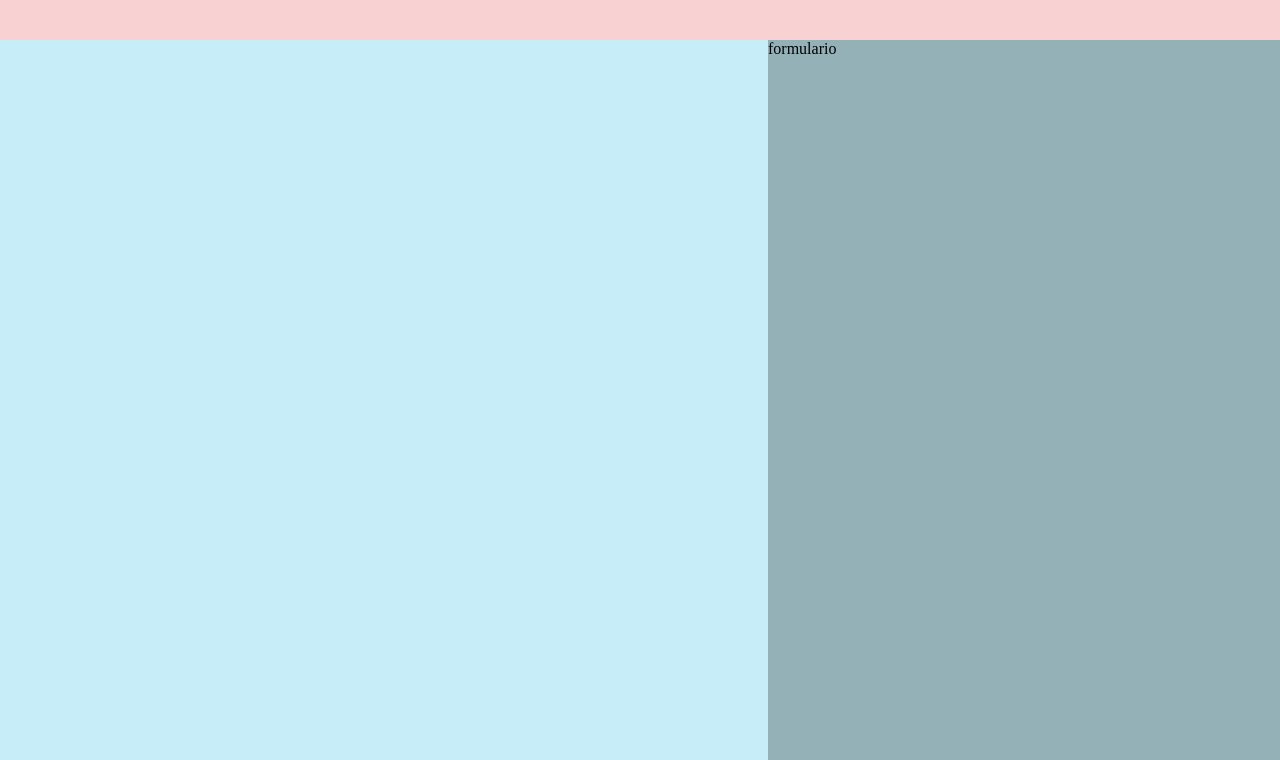
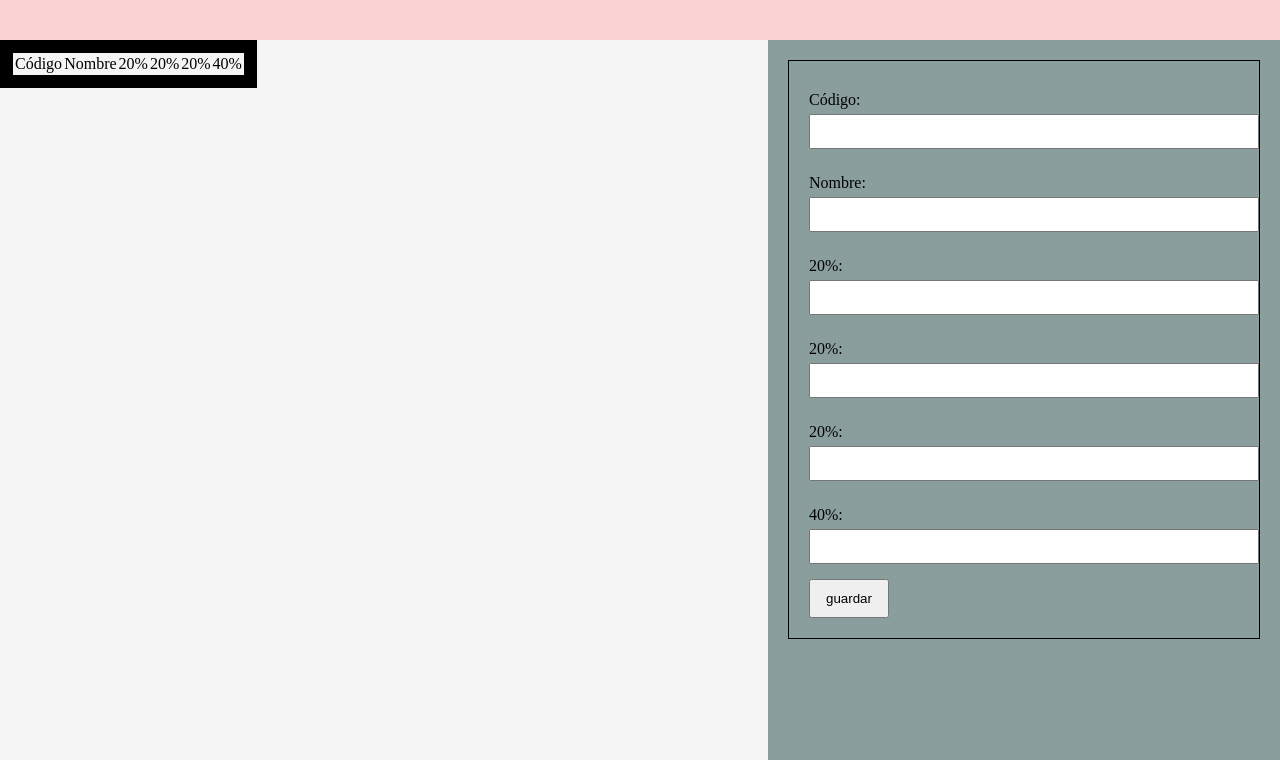
Before and after one commit to Sirsanty1214/quiz, a plain HTML site: page index.html in a window 1280 px wide. Shown: the part 40-800 px from the top of the page. Drawn offline with Linux system fonts and the light colour scheme.

Commit message:
Se agrega javascrip carpeta y se pone la tabla en su respectiva seccion y el formulario en su espacio correspondiente

```diff
--- a/CSS/index.css
+++ b/CSS/index.css
@@ -22,12 +22,40 @@ header{
     grid-area: h;
 }
 #section1{
-    background-color: #c7eef8;
+    background-color: #f5f5f5;
     grid-area: s1;
 }
 
 #section2{
-    background-color: #94b1b8;
+    background-color: #8b9e9e;
     grid-area: s2;
 
 }
+#registro {
+    overflow: hidden;
+    margin: 20px;
+    padding: 20px;
+    border: 1px solid #000000;
+}
+
+label {
+    overflow: hidden;
+    display: block;
+    margin: 10px 0 5px;
+}
+
+input {
+    margin-bottom: 15px;
+    width: 100%;
+    padding: 8px;
+}
+
+button {
+    padding: 10px 15px;
+}
+
+#estudiantes{
+    border-width: 13px;
+    border-color: black;
+    border-style: solid;
+}
--- /dev/null
+++ b/JAVA/js.js
@@ -0,0 +1,21 @@
+function guardarRegistro() {
+    const codigo = document.getElementById('codigo').value;
+    const nombre = document.getElementById('nombre').value;
+    const porcentaje1 = document.getElementById('porcentaje1').value;
+    const porcentaje2 = document.getElementById('porcentaje2').value;
+    const porcentaje3 = document.getElementById('porcentaje3').value;
+    const porcentaje4 = document.getElementById('porcentaje4').value;
+
+    const table = document.getElementById('estudiantes').getElementsByTagName('tbody')[0];
+    const newRow = table.insertRow();
+
+    newRow.insertCell(0).textContent = codigo;
+    newRow.insertCell(1).textContent = nombre;
+    newRow.insertCell(2).textContent = porcentaje1;
+    newRow.insertCell(3).textContent = porcentaje2;
+    newRow.insertCell(4).textContent = porcentaje3;
+    newRow.insertCell(5).textContent = porcentaje4;
+
+    // Limpiar los campos del formulario
+    document.getElementById('registro').reset();
+}
--- a/index.html
+++ b/index.html
@@ -13,16 +13,44 @@
             <h1>SANTIAGO BONILLA NIÑO - DANIEL ALEJANDRO CADENA</h1>
         </header>
         <section id="section1">
-            <table>
-                <td>
-                </td>
+            <table id="estudiantes">
+                <thead>
+                    <tr>
+                        <td>Código</td>
+                        <td>Nombre</td>
+                        <td>20%</td>
+                        <td>20%</td>
+                        <td>20%</td>
+                        <td>40%</td>
+                    </tr>
+                </thead>
             </table>
         </section>
         <section id="section2">
-            formulario
+            <form id="registro">
+                <label for="codigo">Código:</label>
+                <input type="text" id="codigo" name="codigo" required>
+
+                <label for="nombre">Nombre:</label>
+                <input type="text" id="nombre" name="nombre" required>
+
+                <label for="porcentaje1">20%:</label>
+                <input type="number" id="porcentaje1" name="porcentaje1" required>
+
+                <label for="porcentaje2">20%:</label>
+                <input type="number" id="porcentaje2" name="porcentaje2" required>
+
+                <label for="porcentaje3">20%:</label>
+                <input type="number" id="porcentaje3" name="porcentaje3" required>
+
+                <label for="porcentaje4">40%:</label>
+                <input type="number" id="porcentaje4" name="porcentaje4" required>
+
+                <button id="guargar" type="button" onclick="guardarRegistro()">guardar</button>
+            </form>
         </section>
 
     </main>
-
+    <script src="JAVA/js.js"></script>
 </body>
 </html>
```
